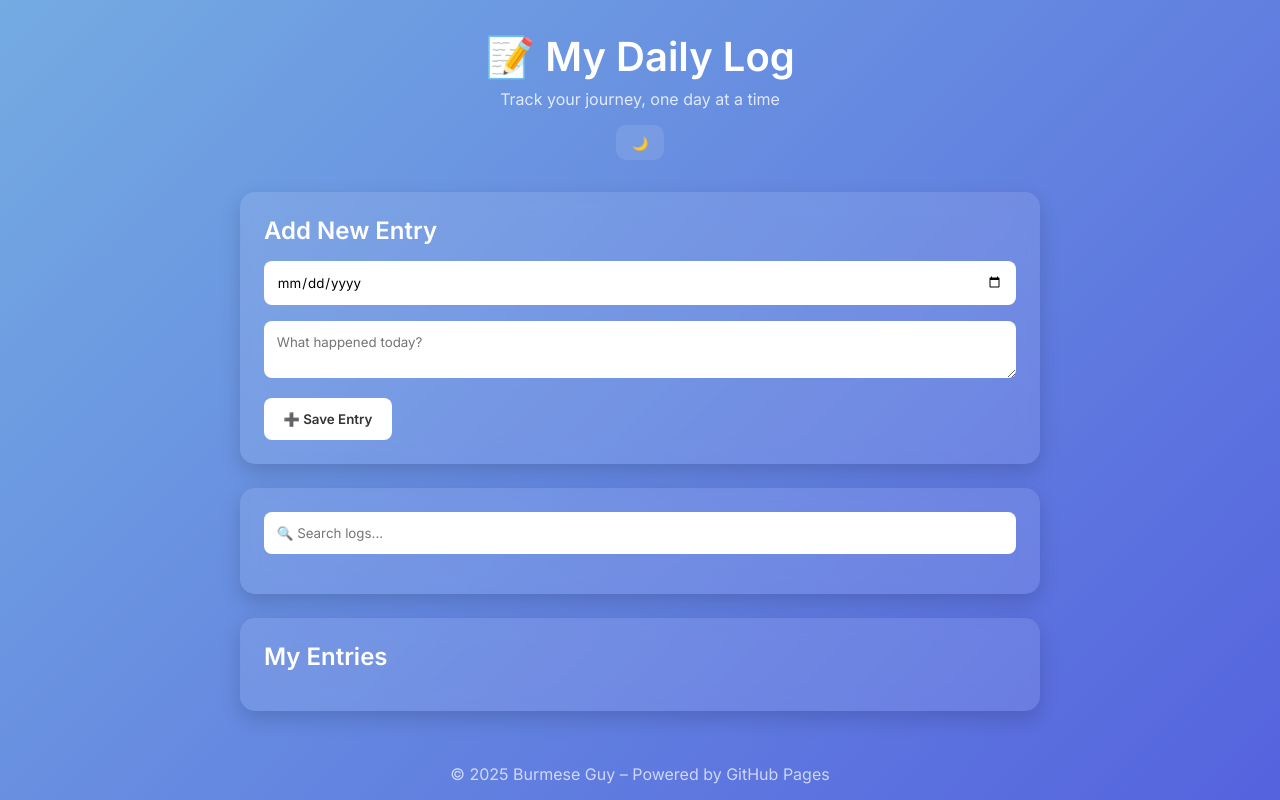
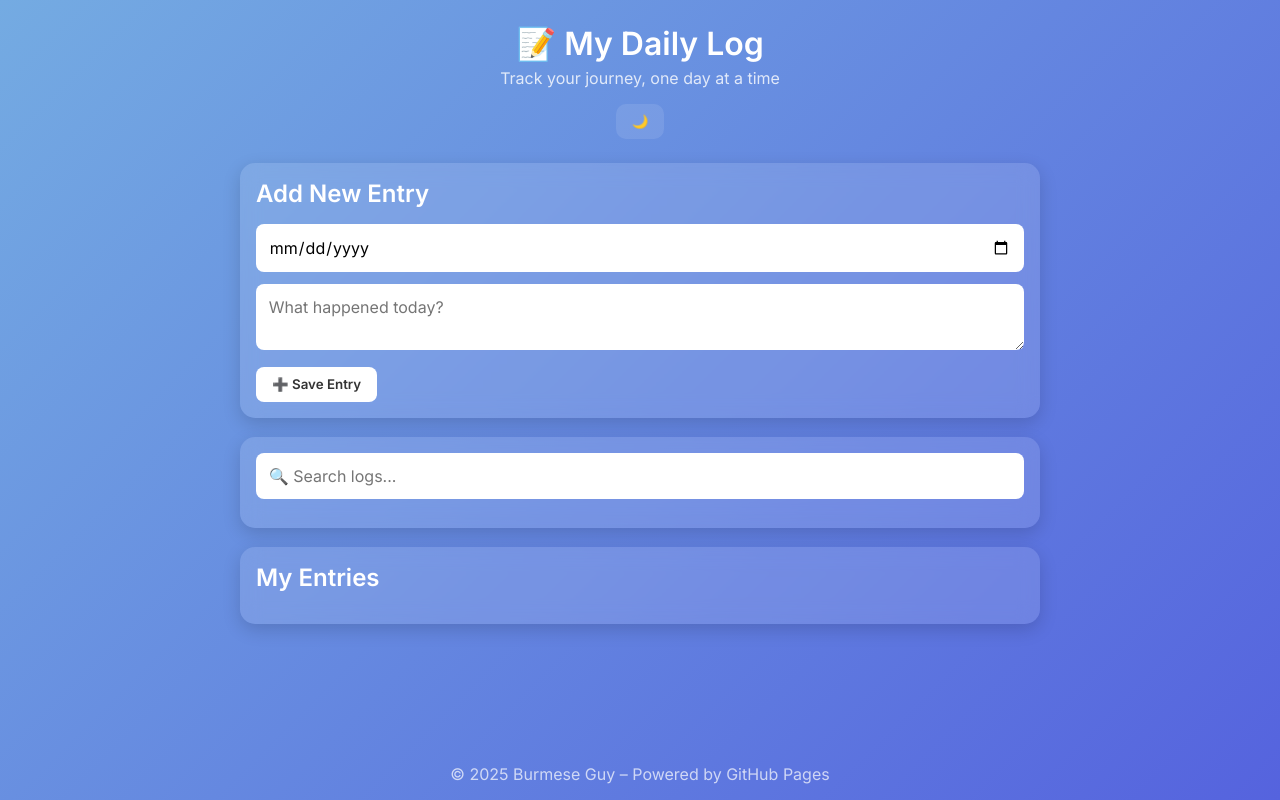
Before and after one commit to MgZayar/daily-log-web, a plain HTML site: page index.html in a window 1280 px wide. Drawn offline with Linux system fonts and the light colour scheme.

Commit message:
style.css

```diff
--- a/style.css
+++ b/style.css
@@ -16,17 +16,17 @@ body {
 
 header {
   text-align: center;
-  padding: 2rem;
+  padding: 1.5rem;
 }
 
 header h1 {
-  font-size: 2.5rem;
+  font-size: 2rem;
   font-weight: 600;
 }
 
 header p {
   opacity: 0.8;
-  margin-top: 0.5rem;
+  margin-top: 0.3rem;
 }
 
 #toggleMode {
@@ -41,20 +41,20 @@ header p {
 
 main {
   flex: 1;
-  width: 90%;
+  width: 95%;
   max-width: 800px;
   margin: auto;
   display: flex;
   flex-direction: column;
-  gap: 1.5rem;
+  gap: 1.2rem;
 }
 
 .card {
-  background: rgba(255,255,255,0.1);
-  padding: 1.5rem;
+  background: rgba(255,255,255,0.12);
+  padding: 1rem;
   border-radius: 15px;
   backdrop-filter: blur(10px);
-  box-shadow: 0 8px 20px rgba(0,0,0,0.15);
+  box-shadow: 0 6px 18px rgba(0,0,0,0.15);
 }
 
 .card h2 {
@@ -66,8 +66,9 @@ textarea, input[type="date"], input[type="text"] {
   padding: 0.8rem;
   border-radius: 8px;
   border: none;
-  margin-bottom: 1rem;
+  margin-bottom: 0.8rem;
   outline: none;
+  font-size: 1rem;
 }
 
 button {
@@ -75,7 +76,7 @@ button {
   color: #333;
   font-weight: 600;
   border: none;
-  padding: 0.8rem 1.2rem;
+  padding: 0.6rem 1rem;
   border-radius: 8px;
   cursor: pointer;
   transition: transform 0.2s;
@@ -92,9 +93,23 @@ ul {
 
 ul li {
   padding: 0.8rem;
-  margin-bottom: 0.5rem;
+  margin-bottom: 0.6rem;
   background: rgba(255,255,255,0.2);
   border-radius: 8px;
+  display: flex;
+  justify-content: space-between;
+  align-items: center;
+}
+
+ul li span {
+  flex: 1;
+  margin-right: 0.5rem;
+}
+
+ul li .actions button {
+  margin-left: 0.3rem;
+  padding: 0.4rem 0.6rem;
+  font-size: 0.9rem;
 }
 
 footer {
```
